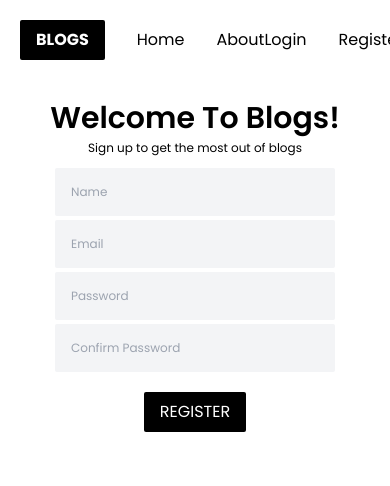
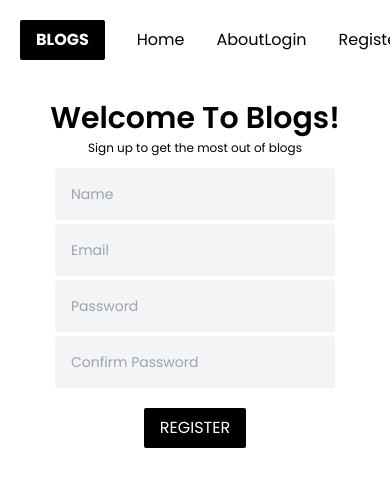
Before and after one commit to ashmeetsmonga/nextjs-fullstack-blogs, a Next.js app: page /register in a window 390 px wide. Shown: the top 486 px of the page. Built offline with nearby package versions, Linux system fonts and the light colour scheme.

Commit message:
ui: minor input ui changes

```diff
--- a/app/register/page.tsx
+++ b/app/register/page.tsx
@@ -12,22 +12,22 @@ const RegisterPage = () => {
         </p>
         <div className="mt-2 flex w-4/5 flex-col items-center gap-1 lg:gap-2">
           <input
-            className="w-full rounded-sm bg-gray-100 p-4 text-xs outline-none focus:outline-none lg:text-base"
+            className="w-full rounded-sm bg-gray-100 p-4 text-sm outline-none focus:outline-none lg:text-base"
             type="text"
             placeholder="Name"
           />
           <input
-            className="w-full rounded-sm bg-gray-100 p-4 text-xs outline-none focus:outline-none lg:text-base"
+            className="w-full rounded-sm bg-gray-100 p-4 text-sm outline-none focus:outline-none lg:text-base"
             type="text"
             placeholder="Email"
           />
           <input
-            className="w-full rounded-sm bg-gray-100 p-4 text-xs outline-none focus:outline-none lg:text-base"
+            className="w-full rounded-sm bg-gray-100 p-4 text-sm outline-none focus:outline-none lg:text-base"
             type="password"
             placeholder="Password"
           />
           <input
-            className="w-full rounded-sm bg-gray-100 p-4 text-xs outline-none focus:outline-none lg:text-base"
+            className="w-full rounded-sm bg-gray-100 p-4 text-sm outline-none focus:outline-none lg:text-base"
             type="password"
             placeholder="Confirm Password"
           />
```
